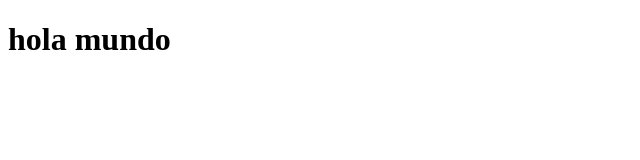
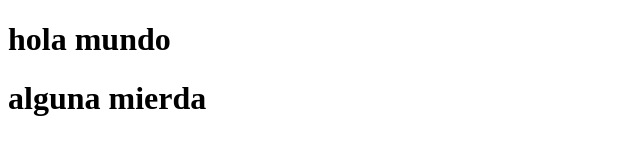
Before and after one commit to Jrangel42/prueba, a plain HTML site: page index.html in a window 1280 px wide. Shown: the whole page, without its empty margins (0-640 px from the left). Drawn offline with Linux system fonts and the light colour scheme.

Commit message:
actualizacion de alguna mierda

```diff
--- a/index.html
+++ b/index.html
@@ -9,6 +9,8 @@
     <div>
         <h1>hola mundo</h1>
     </div>
-
+  <div>
+        <h1>alguna mierda</h1>
+    </div>
 </body>
 </html>
```
